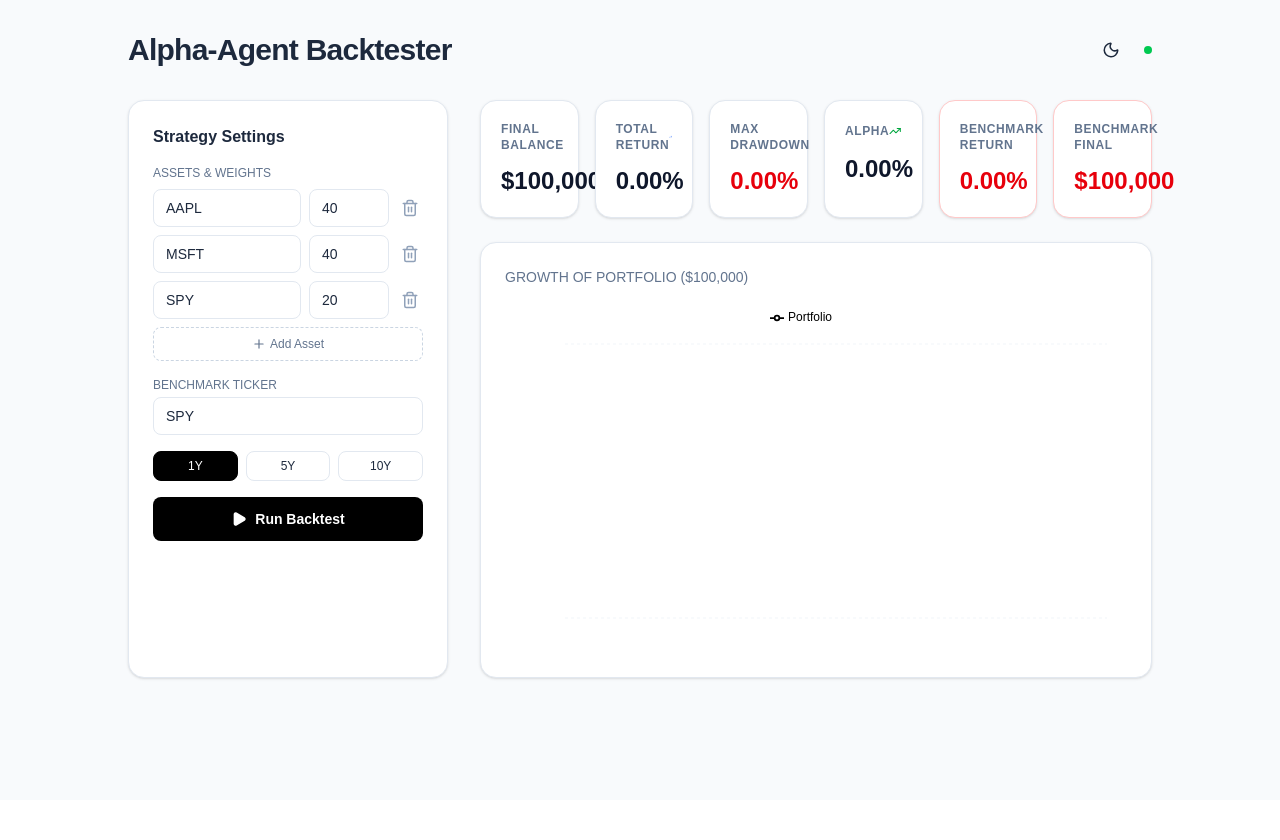
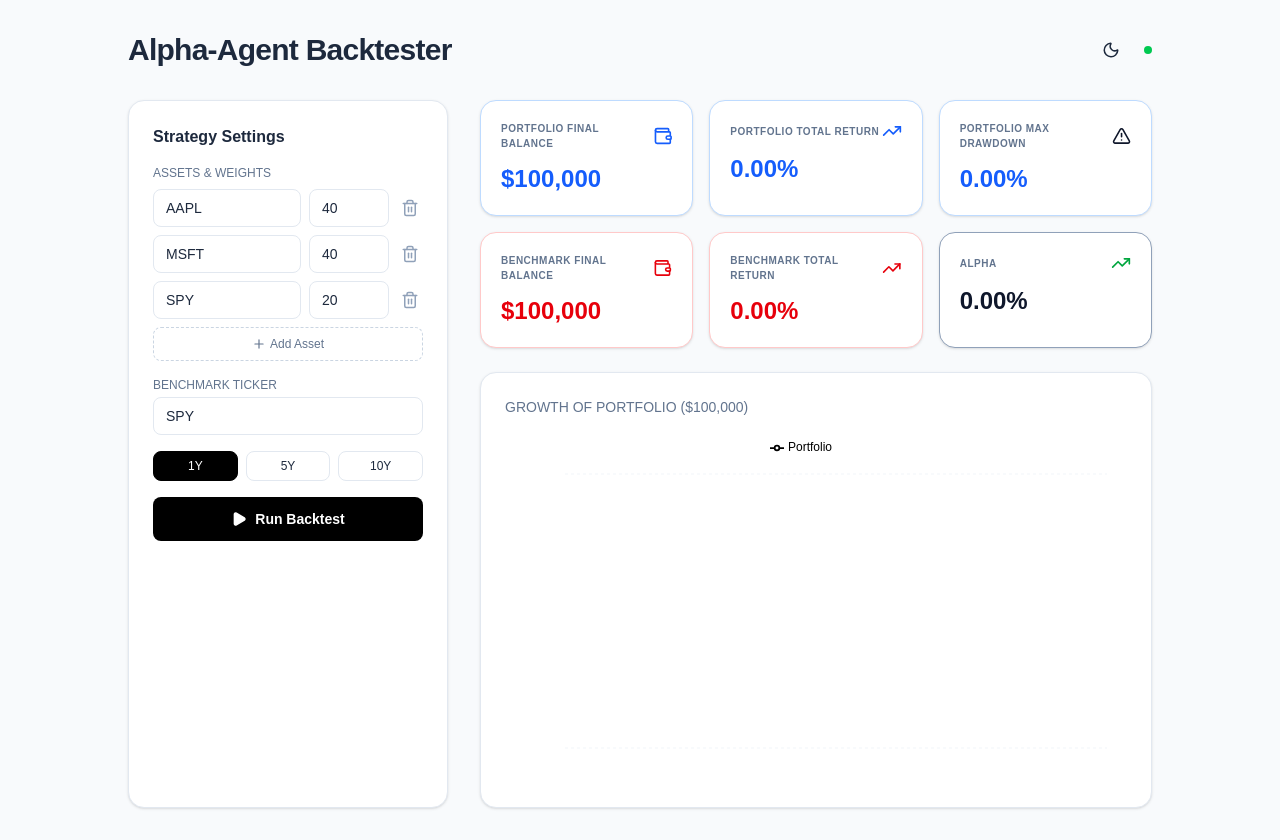
Before and after one commit to DeanYoon/alpha-agent-sandbox, a Next.js app: page / in a window 1280 px wide. Before the commit the page ends 800 px from the top, so only its background shows below. Built offline with nearby package versions, Linux system fonts and the light colour scheme.

Commit message:
Redesign summary cards into 6-card comparative grid with visual grouping

```diff
--- a/src/app/page.tsx
+++ b/src/app/page.tsx
@@ -235,39 +235,45 @@ export default function BacktestPage() {
 
           {/* Results Display */}
           <div className="lg:col-span-2 space-y-4 md:space-y-6">
-                <div className="grid grid-cols-1 xs:grid-cols-3 sm:grid-cols-6 gap-3 md:gap-4">
+                <div className="grid grid-cols-1 md:grid-cols-2 lg:grid-cols-3 gap-4">
+                  {/* Portfolio Group */}
                   <StatCard
-                    label="Final Balance"
+                    label="Portfolio Final Balance"
                     value={`$${Math.round(currentSummary.finalBalance).toLocaleString()}`}
-                    icon={<Wallet className="text-black dark:text-white" size={20} />}
+                    icon={<Wallet className="text-blue-600 dark:text-blue-400" size={20} />}
+                    isPortfolio
                   />
                   <StatCard
-                    label="Total Return"
+                    label="Portfolio Total Return"
                     value={`${(currentSummary.totalReturn * 100).toFixed(2)}%`}
-                    icon={<TrendingUp className="text-blue-600" size={20} />}
+                    icon={<TrendingUp className="text-blue-600 dark:text-blue-400" size={20} />}
+                    isPortfolio
                   />
                   <StatCard
-                    label="Max Drawdown"
+                    label="Portfolio Max Drawdown"
                     value={`${(currentSummary.maxDrawdown * 100).toFixed(2)}%`}
-                    icon={<AlertTriangle className="text-red-600" size={20} />}
-                    isNegative
+                    icon={<AlertTriangle className="text-slate-900 dark:text-slate-100" size={20} />}
+                    isPortfolio
+                  />
+
+                  {/* Benchmark Group */}
+                  <StatCard
+                    label="Benchmark Final Balance"
+                    value={`$${Math.round(currentSummary.benchmarkFinalBalance || 100000).toLocaleString()}`}
+                    icon={<Wallet className="text-red-600" size={20} />}
+                    isBenchmark
+                  />
+                  <StatCard
+                    label="Benchmark Total Return"
+                    value={`${((currentSummary.benchmarkReturn || 0) * 100).toFixed(2)}%`}
+                    icon={<TrendingUp className="text-red-600" size={20} />}
+                    isBenchmark
                   />
                   <StatCard
                     label="Alpha"
                     value={`${(alpha * 100).toFixed(2)}%`}
                     icon={<TrendingUp className={alpha >= 0 ? "text-green-600" : "text-red-600"} size={20} />}
-                  />
-                  <StatCard
-                    label="Benchmark Return"
-                    value={`${((currentSummary.benchmarkReturn || 0) * 100).toFixed(2)}%`}
-                    icon={<TrendingUp className="text-red-600" size={20} />}
-                    isBenchmark
-                  />
-                  <StatCard
-                    label="Benchmark Final"
-                    value={`$${Math.round(currentSummary.benchmarkFinalBalance || 100000).toLocaleString()}`}
-                    icon={<Wallet className="text-red-600" size={20} />}
-                    isBenchmark
+                    isAlpha
                   />
                 </div>
 
@@ -341,14 +347,29 @@ export default function BacktestPage() {
   );
 }
 
-function StatCard({ label, value, icon, isNegative = false, isBenchmark = false }: any) {
+function StatCard({ label, value, icon, isPortfolio = false, isBenchmark = false, isAlpha = false }: any) {
+  let borderColor = 'border-slate-200 dark:border-slate-800';
+  let textColor = 'text-slate-900 dark:text-slate-100';
+
+  if (isPortfolio) {
+    borderColor = 'border-blue-200 dark:border-blue-900/40';
+    textColor = 'text-blue-600 dark:text-blue-400';
+  } else if (isBenchmark) {
+    borderColor = 'border-red-200 dark:border-red-900/40';
+    textColor = 'text-red-600 dark:text-red-400';
+  } else if (isAlpha) {
+    // Special case for Alpha - can use default or highlight high contrast
+    borderColor = 'border-slate-400 dark:border-slate-500';
+    textColor = 'text-slate-900 dark:text-slate-100';
+  }
+
   return (
-    <div className={`rounded-2xl border bg-white p-5 shadow-sm dark:bg-slate-900 ${isBenchmark ? 'border-red-200 dark:border-red-900/40' : 'border-slate-200 dark:border-slate-800'}`}>
+    <div className={`rounded-2xl border bg-white p-5 shadow-sm dark:bg-slate-900 ${borderColor}`}>
       <div className="mb-3 flex items-center justify-between">
-        <span className="text-xs font-medium uppercase text-slate-500 tracking-wider font-semibold dark:text-slate-400">{label}</span>
+        <span className="text-[10px] font-bold uppercase text-slate-500 tracking-wider dark:text-slate-400">{label}</span>
         {icon}
       </div>
-      <div className={`text-2xl font-bold ${isNegative ? 'text-red-600' : isBenchmark ? 'text-red-600' : 'text-slate-900 dark:text-slate-100'}`}>
+      <div className={`text-2xl font-black ${textColor}`}>
         {value}
       </div>
     </div>
```
